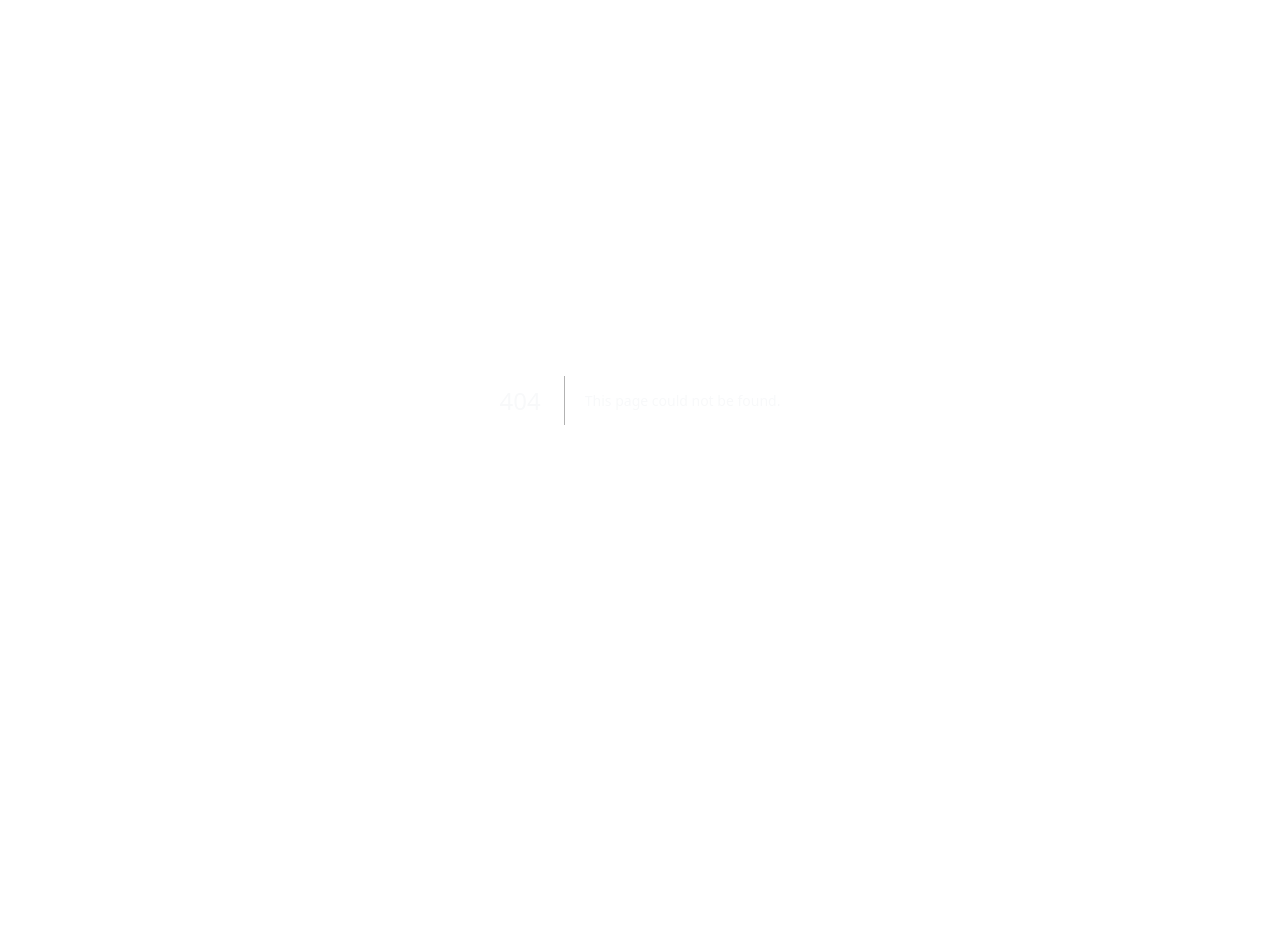
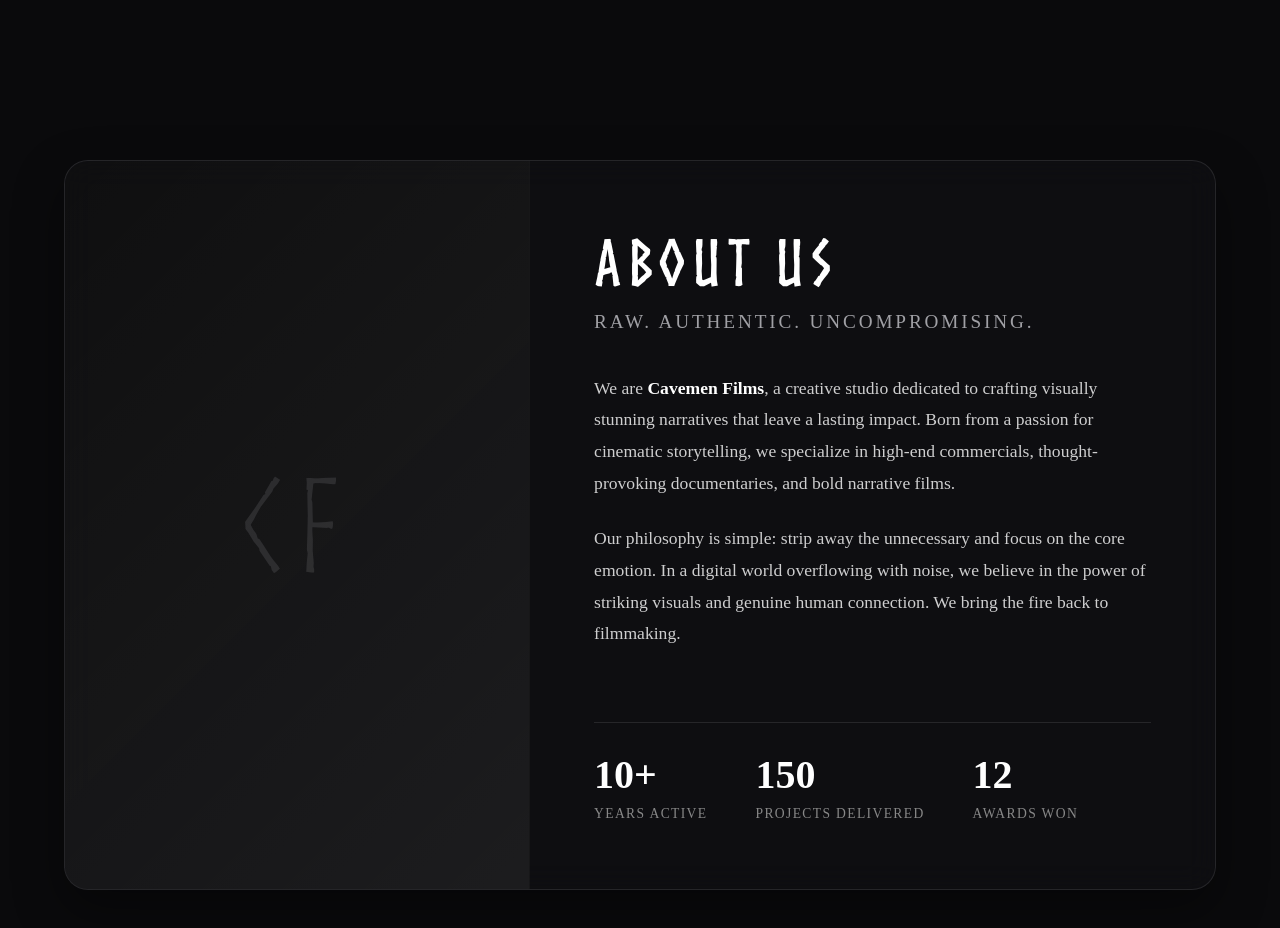
Before and after one commit to Tamnud-ghule/cavemen_films, a Next.js app: page /about in a window 1280 px wide. Before the commit this address had no page. Shown: the top 928 px of the page. Before the commit the page ends 800 px from the top, so only its background shows below. Built offline with nearby package versions, Linux system fonts and the light colour scheme.

Commit message:
feat: Add About page with glassmorphic layout and studio stats

```diff
--- /dev/null
+++ b/src/app/about/page.module.css
@@ -0,0 +1,156 @@
+.main {
+    min-height: 100vh;
+    padding-top: 10rem;
+    padding-bottom: 5rem;
+    display: flex;
+    justify-content: center;
+    align-items: center;
+    position: relative;
+    z-index: 10;
+}
+
+.container {
+    width: 90%;
+    max-width: 1200px;
+}
+
+.panel {
+    background: rgba(20, 20, 25, 0.4);
+    backdrop-filter: blur(15px);
+    -webkit-backdrop-filter: blur(15px);
+    border: 1px solid rgba(255, 255, 255, 0.1);
+    border-radius: 24px;
+    display: flex;
+    overflow: hidden;
+    box-shadow: 0 20px 50px rgba(0, 0, 0, 0.4);
+}
+
+.imageSection {
+    flex: 1;
+    background: rgba(0, 0, 0, 0.3);
+    display: flex;
+    align-items: center;
+    justify-content: center;
+    border-right: 1px solid rgba(255, 255, 255, 0.05);
+}
+
+.imagePlaceholder {
+    width: 100%;
+    height: 100%;
+    min-height: 400px;
+    display: flex;
+    align-items: center;
+    justify-content: center;
+    background: linear-gradient(135deg, rgba(255, 255, 255, 0.02) 0%, rgba(255, 255, 255, 0.08) 100%);
+}
+
+.placeholderIcon {
+    font-family: var(--font-norse), 'Norse', sans-serif;
+    font-size: 8rem;
+    color: rgba(255, 255, 255, 0.1);
+    letter-spacing: 0.1em;
+}
+
+.textSection {
+    flex: 1.2;
+    padding: 4rem;
+    display: flex;
+    flex-direction: column;
+    justify-content: center;
+}
+
+.title {
+    font-family: var(--font-norse), 'Norse', sans-serif;
+    font-size: 4rem;
+    color: #fff;
+    letter-spacing: 0.1em;
+    margin-bottom: 0.5rem;
+}
+
+.subtitle {
+    font-size: 1.2rem;
+    color: #a0a0a5;
+    text-transform: uppercase;
+    letter-spacing: 0.15em;
+    margin-bottom: 2.5rem;
+    font-weight: 500;
+}
+
+.content {
+    color: rgba(255, 255, 255, 0.8);
+    font-size: 1.1rem;
+    line-height: 1.8;
+    margin-bottom: 3rem;
+}
+
+.content p {
+    margin-bottom: 1.5rem;
+}
+
+.content strong {
+    color: #fff;
+    font-weight: 600;
+}
+
+.statsRow {
+    display: flex;
+    gap: 3rem;
+    border-top: 1px solid rgba(255, 255, 255, 0.1);
+    padding-top: 2rem;
+}
+
+.statLine {
+    display: flex;
+    flex-direction: column;
+}
+
+.statNumber {
+    font-size: 2.5rem;
+    font-weight: 700;
+    color: #fff;
+    line-height: 1;
+    margin-bottom: 0.5rem;
+}
+
+.statLabel {
+    color: #888;
+    font-size: 0.85rem;
+    text-transform: uppercase;
+    letter-spacing: 0.1em;
+}
+
+@keyframes fadeIn {
+    from {
+        opacity: 0;
+        transform: translateY(30px);
+    }
+
+    to {
+        opacity: 1;
+        transform: translateY(0);
+    }
+}
+
+@media (max-width: 992px) {
+    .panel {
+        flex-direction: column;
+    }
+
+    .imageSection {
+        border-right: none;
+        border-bottom: 1px solid rgba(255, 255, 255, 0.05);
+    }
+
+    .imagePlaceholder {
+        min-height: 300px;
+    }
+
+    .textSection {
+        padding: 3rem 2rem;
+    }
+
+    .statsRow {
+        flex-wrap: wrap;
+        gap: 2rem;
+    }
+}
--- /dev/null
+++ b/src/app/about/page.tsx
@@ -0,0 +1,43 @@
+import styles from './page.module.css';
+
+export default function AboutPage() {
+    return (
+        <main className={styles.main}>
+            <div className={styles.container}>
+                <div className={styles.panel}>
+                    <div className={styles.imageSection}>
+                        <div className={styles.imagePlaceholder}>
+                            <div className={styles.placeholderIcon}>CF</div>
+                        </div>
+                    </div>
+                    <div className={styles.textSection}>
+                        <h1 className={styles.title}>About Us</h1>
+                        <h2 className={styles.subtitle}>Raw. Authentic. Uncompromising.</h2>
+                        <div className={styles.content}>
+                            <p>
+                                We are <strong>Cavemen Films</strong>, a creative studio dedicated to crafting visually stunning narratives that leave a lasting impact. Born from a passion for cinematic storytelling, we specialize in high-end commercials, thought-provoking documentaries, and bold narrative films.
+                            </p>
+                            <p>
+                                Our philosophy is simple: strip away the unnecessary and focus on the core emotion. In a digital world overflowing with noise, we believe in the power of striking visuals and genuine human connection. We bring the fire back to filmmaking.
+                            </p>
+                        </div>
+                        <div className={styles.statsRow}>
+                            <div className={styles.statLine}>
+                                <span className={styles.statNumber}>10+</span>
+                                <span className={styles.statLabel}>Years Active</span>
+                            </div>
+                            <div className={styles.statLine}>
+                                <span className={styles.statNumber}>150</span>
+                                <span className={styles.statLabel}>Projects Delivered</span>
+                            </div>
+                            <div className={styles.statLine}>
+                                <span className={styles.statNumber}>12</span>
+                                <span className={styles.statLabel}>Awards Won</span>
+                            </div>
+                        </div>
+                    </div>
+                </div>
+            </div>
+        </main>
+    );
+}
```
